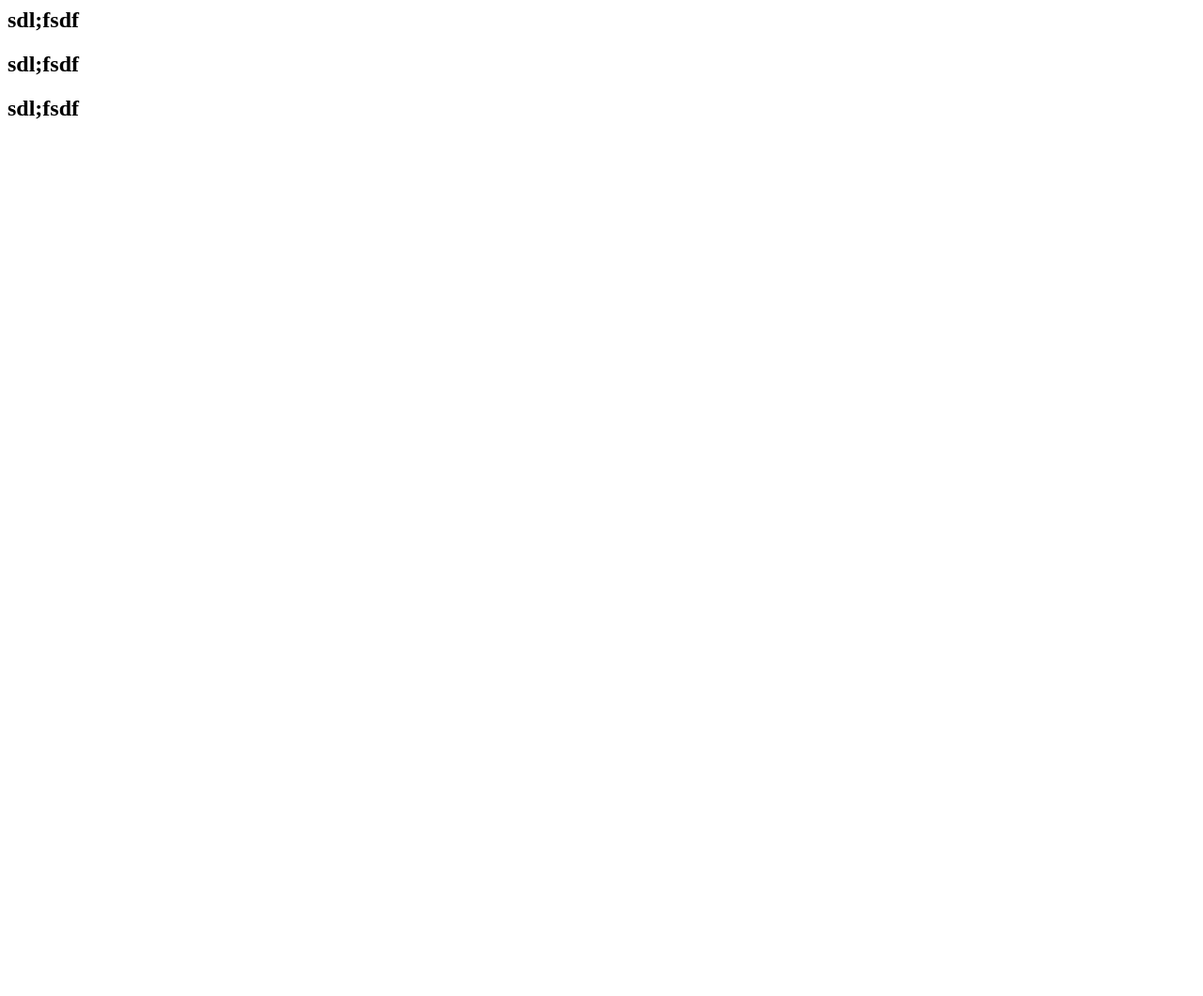
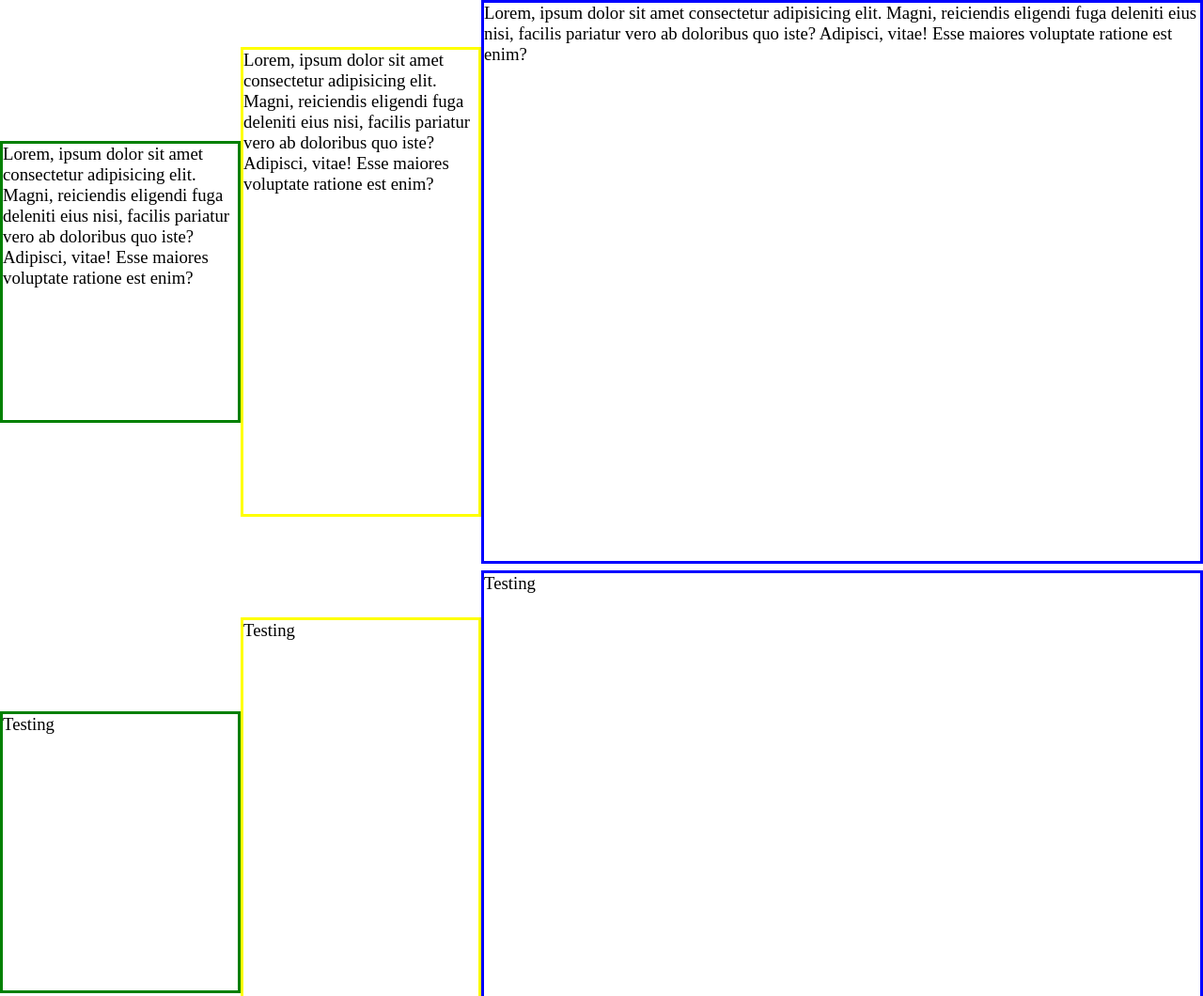
Before and after one commit to staten-island-tech/flex-box-gallery-MinulGamage, a plain HTML site: page index.html in a window 1280 px wide. Shown: the top 1060 px of the page at 94% size. Before the commit the page ends 800 px from the top, so only its background shows below. Drawn offline with Linux system fonts and the light colour scheme.

Commit message:
flex-box

```diff
--- a/index.html
+++ b/index.html
@@ -3,17 +3,26 @@
     <meta charset="UTF-8">
     <meta http-equiv="X-UA-Compatible" content="IE=edge">
     <meta name="viewport" content="width=device-width, initial-scale=1.0">
+    <link rel="stylesheet" href="style.css">
     <title>flex-box-gallery</title>
 </head>
 <body>
-<div class="parent">
-<h2 class="px-size">sdl;fsdf</h2>
-<h2 class="rem-size">sdl;fsdf</h2>
-<h2 class="em-size">sdl;fsdf</h2>
 
-</div>
-
-
+    <div class="parent parent-intro">
+        <div class="child child-1">Lorem, ipsum dolor sit amet consectetur adipisicing elit. Magni, reiciendis eligendi fuga deleniti eius nisi, facilis pariatur vero ab doloribus quo iste? Adipisci, vitae! Esse maiores voluptate ratione est enim?</div>
+        <div class="child child-2">Lorem, ipsum dolor sit amet consectetur adipisicing elit. Magni, reiciendis eligendi fuga deleniti eius nisi, facilis pariatur vero ab doloribus quo iste? Adipisci, vitae! Esse maiores voluptate ratione est enim?</div>
+        <div class="child child-3">Lorem, ipsum dolor sit amet consectetur adipisicing elit. Magni, reiciendis eligendi fuga deleniti eius nisi, facilis pariatur vero ab doloribus quo iste? Adipisci, vitae! Esse maiores voluptate ratione est enim?</div>
+    </div>
+    <br/>
+    <div class="parent parent-spacing">
+        <div class="child child-1">Testing</div>
+        <div class="child child-2">Testing</div>
+        <div class="child child-3">Testing</div>
+    </div>
+    <br/>
+    <div class="parent parent-flexconstants">
+        <div class="child child-1">Testing</div>
+        <div class="child child-2">Testing</div>
 
 
 </body>
--- a/style.css
+++ b/style.css
@@ -1,22 +1,35 @@
 html,
 body,
- *{
- padding: 0;
- margin: 0;
-box-sizing: border-box;
-font-size: 100%;
+*{
+  padding: 0;
+  margin: 0;
+  box-sizing: border-box;
+  font-size: 62.5%;
 }
 
 .parent {
-    font-size: 20px;
-}
-.px-size{
-    font-size: 1px;
+    font-size: 30px;
+    display: flex;
+    justify-content: space-between;
+    align-items: center;
 }
 
-.rem-szie {
-    font-size: 2rem;
+.child{
+    width: 20%;
 }
-.em-size {
-    font-size: 1em;
+
+.child-1{
+ border: 3px solid green;
+ height: 300px;
 }
+
+.child-2{
+border: 3px solid yellow;
+height: 500px;
+}
+
+.child-3{
+border: 3px solid blue;
+height: 600px;
+flex-grow: 1;
+}
```
